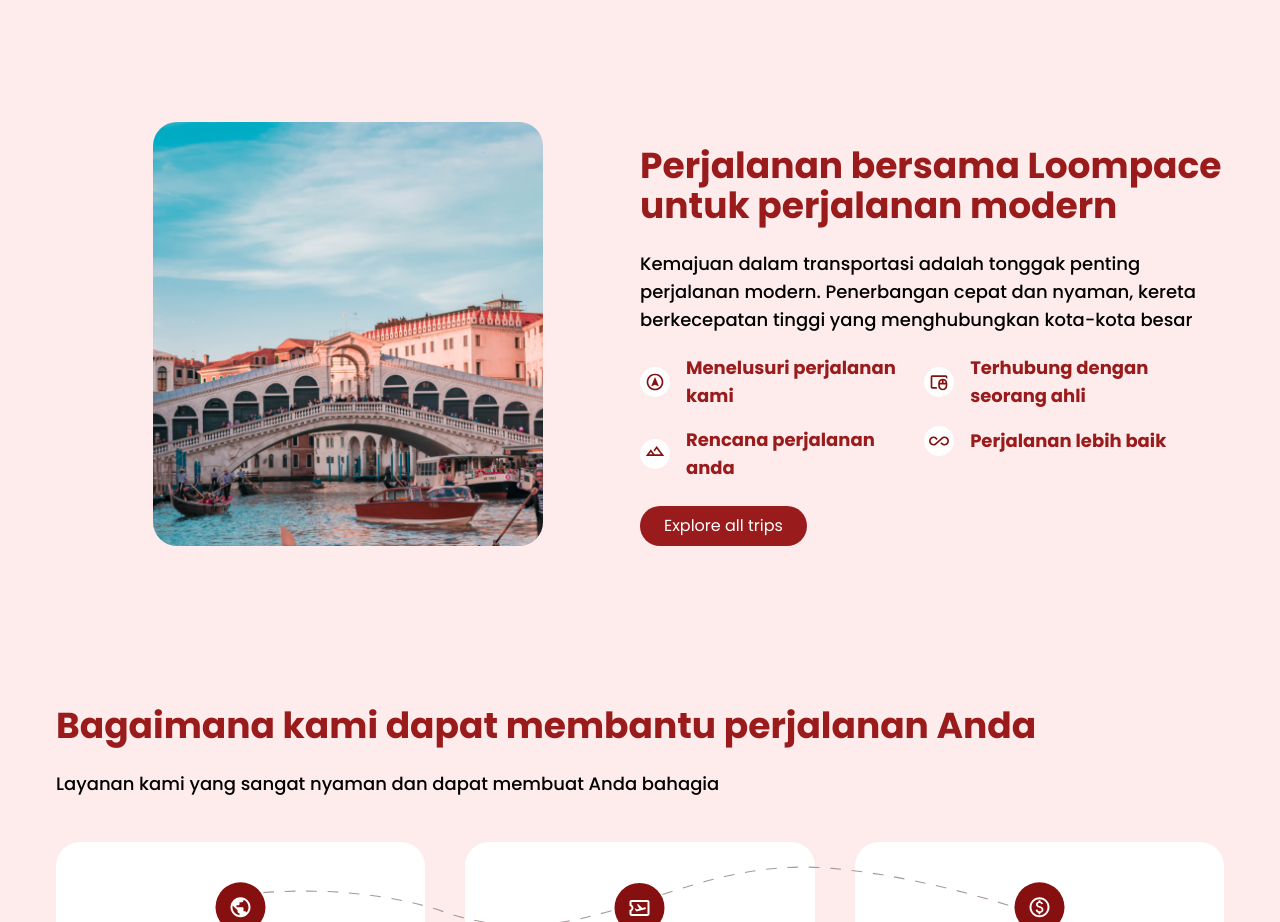
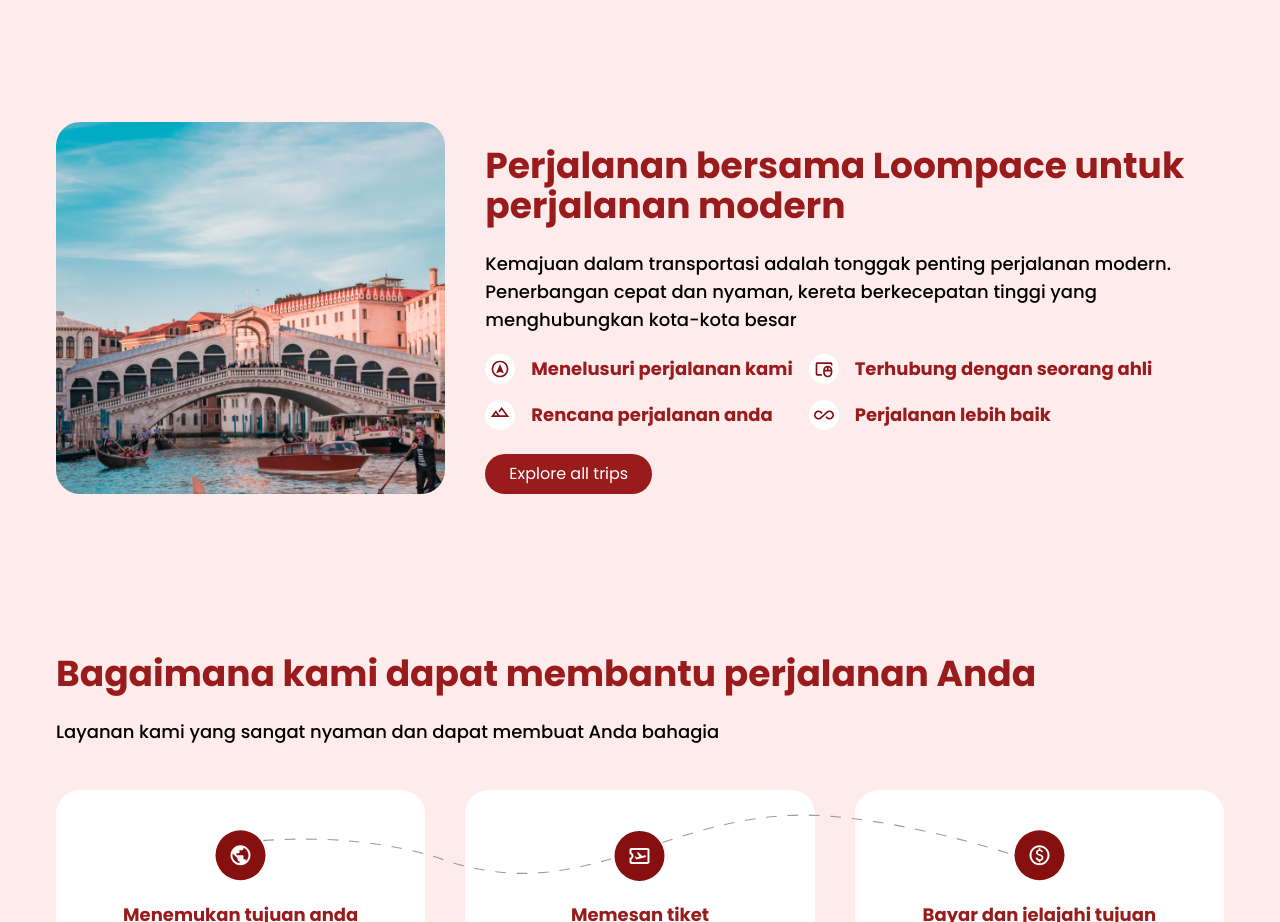
Before and after one commit to driannaird/lompace, a React (Vite) app: page / in a window 1280 px wide. Shown: the part 1580-2502 px from the top of the page. Built offline with nearby package versions, Linux system fonts and the light colour scheme.

Commit message:
fix main image by drian

```diff
--- a/src/components/Main.jsx
+++ b/src/components/Main.jsx
@@ -33,15 +33,15 @@
         <div className="mt-5">
           <Swiper />
         </div>
-        <div className="mt-32 flex flex-col md:flex-row lg:mt-40">
-          <div className="w-full flex justify-center">
+        <div className="mt-32 flex flex-wrap lg:mt-40 gap-10">
+          <div className="w-full md:w-1/3 flex justify-center">
             <img
               src={mainImage}
               alt="main image"
-              className="w-2/3 h-auto object-cover rounded-3xl"
+              className="w-2/3 md:w-full h-auto object-cover rounded-3xl"
             />
           </div>
-          <div className="w-full">
+          <div className="w-full md:w-3/5">
             <h2 className="text-red-800 font-bold text-xl sm:text-2xl lg:text-4xl mt-6">
               Perjalanan bersama Loompace untuk perjalanan modern
             </h2>
```
